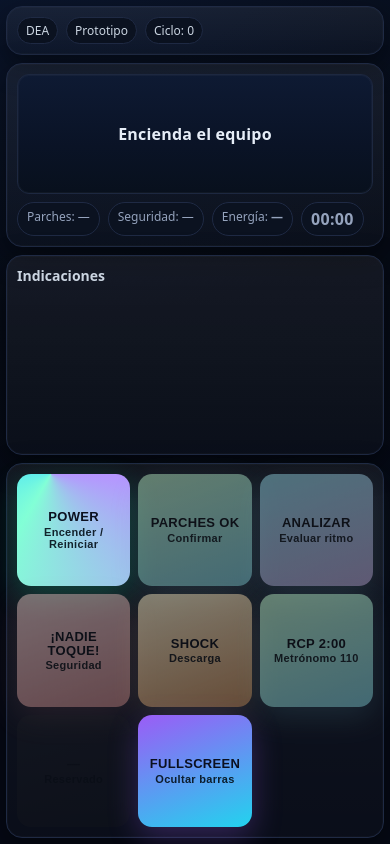
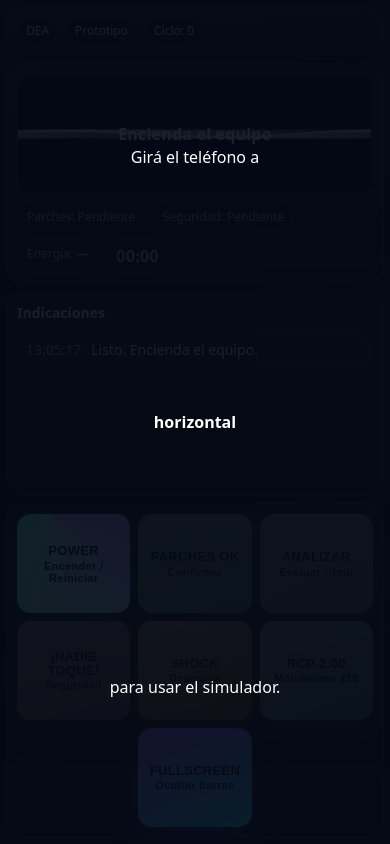
Before and after one commit to Col3ra/Dea_Simv2, a plain HTML site: page index.html in a window 390 px wide. Drawn offline with Linux system fonts and the light colour scheme.

Commit message:
Update index.html

```diff
--- a/index.html
+++ b/index.html
@@ -8,7 +8,6 @@
 <style>
 :root{
   --bg:#050915; --panel:#0b1220; --line:#1f2a44; --txt:#e6edf7; --muted:#95a3bd;
-  --good:#22c55e; --warn:#ef4444; --accentA:#9b5cf6; --accentB:#22d3ee;
   --shadow:0 10px 30px rgba(0,0,0,.45), inset 0 0 0 1px rgba(255,255,255,.02);
 }
 *{box-sizing:border-box}
@@ -20,108 +19,94 @@ body{
               linear-gradient(140deg, #07122a 0%, #050915 60%, #04070e 100%);
 }
 
-/* CONTENEDOR PRINCIPAL: fijo a viewport para que nada empuje */
+/* LAYOUT */
 .app{
-  height:100dvh; /* <- clave para que no crezca al loguear pasos */
-  padding:clamp(6px,1.2vw,14px);
+  height:100dvh; padding:clamp(6px,1.2vw,14px);
   display:grid; gap:clamp(8px,1.2vw,14px);
   grid-template-columns: 1.05fr 1fr;
-  min-height:0; /* permite scroll interno en hijos */
+  min-height:0;
 }
-
-/* Columnas y cajas */
 .left{ display:grid; grid-template-rows:auto auto 1fr; gap:8px; min-height:0 }
 .box{
   background:linear-gradient(180deg, rgba(255,255,255,.06), rgba(255,255,255,.02));
   border:1px solid var(--line); border-radius:16px; padding:10px; box-shadow:var(--shadow);
-  min-height:0; /* IMPORTANT: evita crecer más que el contenedor */
+  min-height:0;
 }
 .headerRow{display:flex;align-items:center;gap:8px;flex-wrap:wrap}
 .badge{font-size:12px;padding:4px 8px;border:1px solid var(--line);border-radius:999px;background:#0b1220;color:#cbd5e1}
 
-/* LCD sólo animación; el texto se oculta en análisis */
+/* LCD */
 .lcd{
   position:relative; overflow:hidden;
   background:linear-gradient(180deg,#0e1a33 0%, #0a1326 60%, #08101d 100%);
   border:1px solid #1d2840; border-radius:12px; padding:10px; min-height:120px;
   box-shadow: inset 0 0 0 1px rgba(255,255,255,.03);
-  display:flex; align-items:center; justify-content:center; text-align:center;
+  display:flex; align-items:center; justify-content:center;
 }
 #ekg{ position:absolute; inset:0; width:100%; height:100%; z-index:1; opacity:.95 }
-.lcd .text{ z-index:2; font-weight:800; letter-spacing:.2px; font-size:clamp(16px,2.2vw,22px); padding:0 6px; transition:opacity .25s }
-.lcd .text.hidden{ opacity:0 } /* <- lo usamos para ocultar el texto durante análisis */
+.lcd .text{ z-index:2; font-weight:800; letter-spacing:.2px; font-size:clamp(16px,2.2vw,22px); padding:0 6px; transition:opacity .2s }
+.lcd .text.hidden{ opacity:0 }
 
-/* Info pills */
 .infoRow{display:flex;gap:8px;flex-wrap:wrap;margin-top:8px;color:var(--muted)}
 .pill{padding:5px 9px;border:1px solid var(--line);border-radius:999px;background:#0b1220;font-size:12px}
 .countdown{font-variant-numeric:tabular-nums;font-weight:900;letter-spacing:.3px;font-size:clamp(16px,2.2vw,22px)}
 
-/* Indicaciones (log) con scroll interno fijo */
+/* Indicaciones */
 .steps{ display:flex; flex-direction:column; min-height:0 }
 .steps h3{margin:0 0 6px 0; font-size:14px; color:#cbd5e1; font-weight:700}
 #stepsList{ flex:1; overflow:auto; padding-right:4px; font-size:14px; line-height:1.25; color:#d7deea }
 #stepsList .item{ margin:6px 0; padding:6px 8px; border-radius:10px; background:#0d172a; border:1px solid #1b2740 }
 #stepsList .time{opacity:.7; font-variant-numeric:tabular-nums; margin-right:6px}
 
-/* Derecha: botones; estructura rígida para que NO se muevan */
-.right{ min-height:0 }
+/* Botonera */
+.right{ min-height:0; position:relative; z-index:2 }
 .right.box{ display:flex; flex-direction:column }
 .gridBtns{
-  display:grid; gap:8px;
+  display:grid; gap:8px; flex:1;
   grid-template-columns: repeat(3, 1fr);
-  grid-auto-rows: minmax(60px, 1fr); /* altura estable */
-  flex:1; /* ocupa todo el alto disponible */
+  grid-auto-rows: minmax(60px, 1fr);
+  pointer-events:auto;
 }
-
-/* Botón */
 .btn{
   -webkit-tap-highlight-color:transparent; user-select:none; cursor:pointer; border:0;
   padding:10px; border-radius:14px; text-align:center;
   color:#0b1020; font-weight:900; letter-spacing:.3px; position:relative; overflow:hidden;
   display:flex; flex-direction:column; align-items:center; justify-content:center; gap:2px;
 }
-.btn .label{ font-size:clamp(13px,1.7vw,18px); line-height:1.05; text-wrap:balance; overflow-wrap:anywhere; word-break:break-word }
+.btn .label{ font-size:clamp(13px,1.7vw,18px); line-height:1.05; text-wrap:balance; overflow-wrap:anywhere }
 .btn .sub{ font-size:11px; opacity:.9; color:#041019 }
 .btn:active{ transform: scale(.99) }
 .btn[disabled]{ filter:saturate(.4) brightness(.86); opacity:.6; box-shadow:none }
 
-/* FULLSCREEN al final siempre */
+/* orden: FULLSCREEN último */
 .btn.full{ order:99 }
 
-/* Fondos */
-.btn.power   { background: conic-gradient(from 210deg at 30% 0%, #82ffd6 0deg, #3ddcff 120deg, #b694ff 240deg, #82ffd6 360deg); box-shadow: 0 10px 30px rgba(0,245,160,.22) }
-.btn.pads    { background: linear-gradient(160deg, #7af59a, #22d3ee);   box-shadow: 0 10px 30px rgba(34,211,238,.28) }
-.btn.analyze { background: linear-gradient(160deg, #3ddcff, #b694ff);   box-shadow: 0 10px 30px rgba(61,220,255,.26) }
-.btn.nobody  { background: linear-gradient(160deg, #ffb4b4, #ff6a6a);   box-shadow: 0 10px 30px rgba(255,90,90,.30) }
-.btn.shock   { background: linear-gradient(160deg, #ffe08a, #ff7b00);   box-shadow: 0 10px 30px rgba(255,180,80,.30) }
-.btn.cpr     { background: linear-gradient(160deg, #7af59a, #22d3ee);   box-shadow: 0 10px 30px rgba(34,211,238,.28) }
-.btn.full    { background: linear-gradient(160deg, #9b5cf6, #22d3ee);   box-shadow: 0 10px 30px rgba(155,92,246,.28) }
+/* fondos */
+.btn.power{background:conic-gradient(from 210deg at 30% 0%, #82ffd6 0deg, #3ddcff 120deg, #b694ff 240deg, #82ffd6 360deg); box-shadow:0 10px 30px rgba(0,245,160,.22)}
+.btn.pads{background:linear-gradient(160deg,#7af59a,#22d3ee); box-shadow:0 10px 30px rgba(34,211,238,.28)}
+.btn.analyze{background:linear-gradient(160deg,#3ddcff,#b694ff); box-shadow:0 10px 30px rgba(61,220,255,.26)}
+.btn.nobody{background:linear-gradient(160deg,#ffb4b4,#ff6a6a); box-shadow:0 10px 30px rgba(255,90,90,.30)}
+.btn.shock{background:linear-gradient(160deg,#ffe08a,#ff7b00); box-shadow:0 10px 30px rgba(255,180,80,.30)}
+.btn.cpr{background:linear-gradient(160deg,#7af59a,#22d3ee); box-shadow:0 10px 30px rgba(34,211,238,.28)}
+.btn.full{background:linear-gradient(160deg,#9b5cf6,#22d3ee); box-shadow:0 10px 30px rgba(155,92,246,.28)}
 
 /* Overlays (no bloquean cuando están ocultos) */
 .modal, .rotateOverlay, #flash{
-  position:fixed; inset:0; display:none; place-items:center; z-index:9999;
-  pointer-events:none;
+  position:fixed; inset:0; display:none; place-items:center; z-index:9999; pointer-events:none;
 }
-/* Rotación */
 .rotateOverlay{ background:rgba(5,9,21,.9); color:#fff; text-align:center; padding:24px; font-size:clamp(16px,3vw,20px) }
 .rotateOverlay.show{ display:grid; pointer-events:auto }
-/* Modal iPhone */
 .modal{ background:rgba(5,9,21,.88); color:#fff; text-align:left; padding:18px }
 .modal.show{ display:grid; pointer-events:auto }
 .modalCard{ max-width:560px; width:92%; background:#0b1220; border:1px solid var(--line); border-radius:12px; padding:14px }
 .modal .btnClose{ background:#172036; color:#e6edf7; padding:10px 12px; border-radius:12px; border:1px solid #22304e }
-/* Flash WOW al shock */
-#flash{ background:radial-gradient(circle at 50% 50%, rgba(255,255,255,0.9), rgba(255,255,255,0.0) 60%); opacity:0 }
+
+/* Flash WOW */
+#flash{ background:radial-gradient(circle at 50% 50%, rgba(255,255,255,.9), rgba(255,255,255,0) 60%); opacity:0 }
 #flash.show{ display:block; animation:flash .45s ease-out }
-@keyframes flash{
-  0%{opacity:0}
-  10%{opacity:1}
-  100%{opacity:0}
-}
+@keyframes flash{ 0%{opacity:0} 10%{opacity:1} 100%{opacity:0} }
 
-@media (orientation: portrait){
-  .app{ grid-template-columns: 1fr; }
-}
+@media (orientation: portrait){ .app{ grid-template-columns: 1fr; } }
 </style>
 </head>
 <body>
@@ -186,31 +171,27 @@ body{
   </section>
 </div>
 
-<script>
-/* ===== Utils ===== */
+<!-- JS con defer + DOMContentLoaded -->
+<script defer>
+document.addEventListener('DOMContentLoaded', () => {
   const $ = s => document.querySelector(s);
   const nowTime = () => { const d=new Date(); return `${String(d.getHours()).padStart(2,'0')}:${String(d.getMinutes()).padStart(2,'0')}:${String(d.getSeconds()).padStart(2,'0')}`; };
-function addStep(t){ const b=$('#stepsList'); const d=document.createElement('div'); d.className='item'; d.innerHTML=`<span class="time">${nowTime()}</span> ${t}`; b.appendChild(d); b.scrollTop=b.scrollHeight; }
+  const addStep = t => { const b=$('#stepsList'); const d=document.createElement('div'); d.className='item'; d.innerHTML=`<span class="time">${nowTime()}</span> ${t}`; b.appendChild(d); b.scrollTop=b.scrollHeight; };
 
-/* ===== Refs ===== */
   const lcdText=$('#lcdText'), energyEl=$('#energy'), cycleTag=$('#cycleTag');
   const btnPower=$('#btnPower'), btnFull=$('#btnFull'), btnPads=$('#btnPads'), btnAnalyze=$('#btnAnalyze');
   const btnNobody=$('#btnNobody'), btnShock=$('#btnShock'), btnCPR=$('#btnCPR');
   const padsPill=$('#padsPill'), safePill=$('#safePill'), clockEl=$('#clock');
   const rotateOverlay=$('#rotateOverlay'), fsModal=$('#fsModal'), fsClose=$('#fsClose'), flashEl=$('#flash');
 
-/* ===== Estado ===== */
   const State={ OFF:'off', WAIT_PADS:'wait_pads', ANALYZING:'analyzing', CHARGING:'charging', SHOCK_READY:'shock_ready', CPR:'cpr', READY:'ready' };
   let sim={ state:State.OFF, cycle:0, padsOk:false, safe:false, firstAnalysis:true, energy:200, timers:{an:null,ch:null,cpr:null,metro:null,ekg:null} };
 
-/* ===== Orientation overlay ===== */
   function checkOrientation(){ const p=window.matchMedia('(orientation: portrait)').matches; rotateOverlay.classList.toggle('show', p); }
   checkOrientation(); addEventListener('orientationchange',checkOrientation); addEventListener('resize',checkOrientation);
 
-/* ===== TTS nativo (opcional) ===== */
   function speak(txt){ if(!('speechSynthesis' in window)) return; const u=new SpeechSynthesisUtterance(txt); const vs=speechSynthesis.getVoices(); u.voice=vs.find(v=>v.lang?.startsWith('es'))||null; u.lang=u.voice?.lang||'es-AR'; u.rate=1; u.pitch=1; try{ speechSynthesis.cancel(); speechSynthesis.speak(u);}catch(e){} }
 
-/* ===== Fullscreen con fallback iPhone ===== */
   function isIOS(){ return /iPad|iPhone|iPod/.test(navigator.userAgent)|| (navigator.platform==='MacIntel'&&navigator.maxTouchPoints>1); }
   async function goFullscreen(){
     try{
@@ -226,22 +207,19 @@ async function goFullscreen(){
   btnFull.addEventListener('click', goFullscreen);
   fsClose.addEventListener('click', ()=> fsModal.classList.remove('show'));
 
-/* ===== helpers ===== */
-function setState(s){ sim.state=s; }
-function en(el,v=true){ el.disabled=!v; }
-function updatePills(){ padsPill.textContent=`Parches: ${sim.padsOk?'OK':'Pendiente'}`; safePill.textContent=`Seguridad: ${sim.safe?'OK':'Pendiente'}`; cycleTag.textContent=`Ciclo: ${sim.cycle}`; energyEl.textContent=(sim.state===State.SHOCK_READY||sim.state===State.CHARGING)?`${sim.energy} J`:'—'; }
-function hideLCDText(h=true){ lcdText.classList.toggle('hidden', h); }
+  const en = (el,v=true)=> el.disabled=!v;
+  const setState = s => sim.state=s;
+  const updatePills = ()=>{ padsPill.textContent=`Parches: ${sim.padsOk?'OK':'Pendiente'}`; safePill.textContent=`Seguridad: ${sim.safe?'OK':'Pendiente'}`; cycleTag.textContent=`Ciclo: ${sim.cycle}`; energyEl.textContent=(sim.state===State.SHOCK_READY||sim.state===State.CHARGING)?`${sim.energy} J`:'—'; };
+  const hideLCDText = h => lcdText.classList.toggle('hidden', h);
 
-/* ===== POWER ===== */
   btnPower.addEventListener('click', ()=>{
     stopAll();
     sim={ ...sim, state:State.WAIT_PADS, cycle:0, padsOk:false, safe:false, firstAnalysis:true, energy:200 };
     lcdText.textContent='Presione “PARCHES OK” cuando estén colocados.'; hideLCDText(false);
     en(btnPads,true); en(btnAnalyze,false); en(btnNobody,false); en(btnShock,false); en(btnCPR,false);
-  clockEl.textContent='00:00'; updatePills(); speak('Coloque los parches y confirme parches ok.'); addStep('Equipo encendido. Coloque parches y confirme.'); drawIdle();
+    clockEl.textContent='00:00'; updatePills(); speak('Coloque los parches y confirme.'); addStep('Equipo encendido. Coloque parches y confirme.'); drawIdle();
   });
 
-/* ===== PARCHES OK ===== */
   btnPads.addEventListener('click', ()=>{
     if(sim.state!==State.WAIT_PADS) return;
     sim.padsOk=true; updatePills();
@@ -249,7 +227,6 @@ btnPads.addEventListener('click', ()=>{
     en(btnAnalyze,true); addStep('Parches OK. Listo para analizar.'); speak('Parches colocados correctamente. Presione analizar.');
   });
 
-/* ===== ANALIZAR ===== */
   btnAnalyze.addEventListener('click', ()=>{
     if(sim.state!==State.WAIT_PADS && sim.state!==State.READY) return;
     sim.safe=false; updatePills(); setState(State.ANALYZING);
@@ -259,11 +236,10 @@ btnAnalyze.addEventListener('click', ()=>{
     drawAnalyzing(false);
   });
 
-/* ===== ¡NADIE TOQUE! ===== */
   btnNobody.addEventListener('click', ()=>{
     if(sim.state!==State.ANALYZING) return;
     sim.safe=true; updatePills(); en(btnNobody,false);
-  lcdText.textContent='Analizando ritmo...'; hideLCDText(true); // <- ahora el LCD queda limpio
+    lcdText.textContent='Analizando ritmo...'; hideLCDText(true);
     addStep('Analizando ritmo...'); speak('Analizando ritmo.');
     drawAnalyzing(true);
     clearTimeout(sim.timers.an);
@@ -287,19 +263,17 @@ btnNobody.addEventListener('click', ()=>{
     },4000);
   });
 
-/* ===== SHOCK ===== */
   btnShock.addEventListener('click', ()=>{
+    if(sim.state!==State.SHock_READY && sim.state!==State.SHOCK_READY){} // guard
     if(sim.state!==State.SHOCK_READY) return;
     en(btnShock,false);
     try{ navigator.vibrate && navigator.vibrate([40,40,80]); }catch(e){}
-  // Flash WOW
     flashEl.classList.remove('show'); void flashEl.offsetWidth; flashEl.classList.add('show');
     lcdText.textContent=`Descarga aplicada ${sim.energy} J. Inicie RCP 2:00`; hideLCDText(false);
     addStep('Descarga aplicada. Comience RCP 2 minutos.'); speak('Descarga aplicada. Inicie R C P durante dos minutos.');
     setState(State.CPR); en(btnCPR,true); drawPostShock();
   });
 
-/* ===== RCP ===== */
   btnCPR.addEventListener('click', ()=>{
     if(sim.state!==State.CPR) return;
     en(btnCPR,false); sim.cycle+=1; updatePills();
@@ -317,7 +291,6 @@ function runCPR(seconds=120,bpm=110,onEnd=()=>{}){
   function tickClock(s){ const m=String(Math.floor(s/60)).padStart(2,'0'); const ss=String(s%60).padStart(2,'0'); clockEl.textContent=`${m}:${ss}`; }
   function stopCPR(){ clearInterval(sim.timers.cpr); stopMetronome(); }
 
-/* ===== Metrónomo ===== */
   let audioCtx=null, metroInt=null;
   function startMetronome(bpm=110){
     stopMetronome(); const interval=60000/bpm;
@@ -332,7 +305,6 @@ function startMetronome(bpm=110){
   }
   function stopMetronome(){ clearInterval(metroInt); }
 
-/* ===== Canvas EKG ===== */
   const ekg=document.getElementById('ekg'); const g=ekg.getContext('2d');
   function resizeEKG(){ ekg.width=ekg.clientWidth*devicePixelRatio; ekg.height=ekg.clientHeight*devicePixelRatio; }
   addEventListener('resize',resizeEKG); resizeEKG();
@@ -376,14 +348,10 @@ function drawPostShock(){
   }
   function drawPostAnalyze(){ clearEKG(); drawIdle(); }
 
-/* ===== Limpieza ===== */
   function stopAll(){ ['an','ch','cpr'].forEach(k=> (clearInterval(sim.timers[k]), clearTimeout(sim.timers[k]))); stopMetronome(); clearEKG(); }
 
-/* Primer tap habilita audio en móviles */
-let audioCtx; addEventListener('pointerdown',()=>{ if(!audioCtx){ try{ audioCtx=new (window.AudioContext||window.webkitAudioContext)(); }catch(e){} } },{once:true});
-
-/* Init */
   lcdText.textContent='Encienda el equipo'; updatePills(); drawIdle(); addStep('Listo. Encienda el equipo.');
+});
 </script>
 </body>
 </html>
```
Lines whose indentation alone changed are shown as unchanged.
